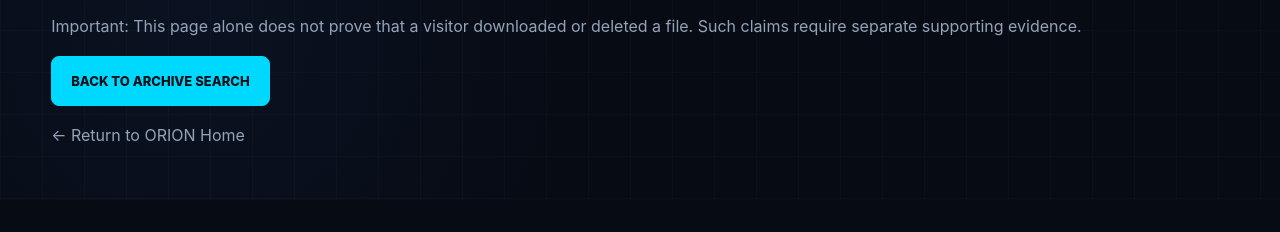
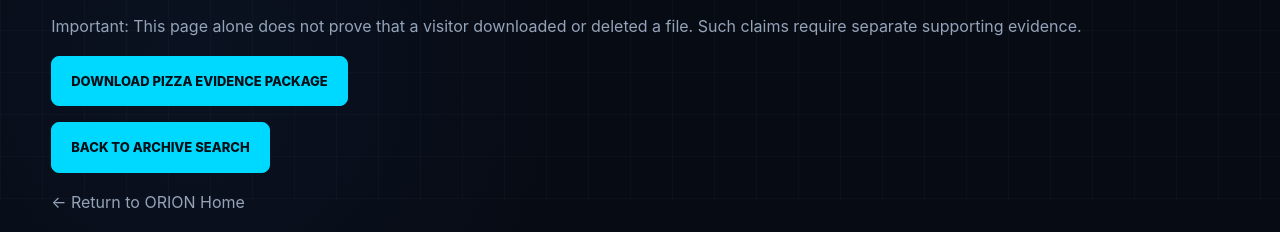
Before and after one commit to Harshitha-forensics/Project-ORION, a plain HTML site: page website/pizza.html in a window 1280 px wide. Shown: the part 600-832 px from the top of the page. Before the commit the page ends 800 px from the top, so only its background shows below. Drawn offline with Linux system fonts and the light colour scheme.

Commit message:
Update pizza.html

```diff
--- a/website/pizza.html
+++ b/website/pizza.html
@@ -41,6 +41,14 @@
       </ul>
       <p>Important: This page alone does not prove that a visitor downloaded or deleted a file. Such claims require separate supporting evidence.</p>
     </section>
+      <p>
+      <a class="btn primary"
+         href="orion-downloads/Pizza_Evidence_Package.zip"
+         download>
+        DOWNLOAD PIZZA EVIDENCE PACKAGE
+      </a>
+    </p>
+
 
     <p><a class="btn primary" href="search.html">BACK TO ARCHIVE SEARCH</a></p>
     <p><a href="index.html">← Return to ORION Home</a></p>
```
